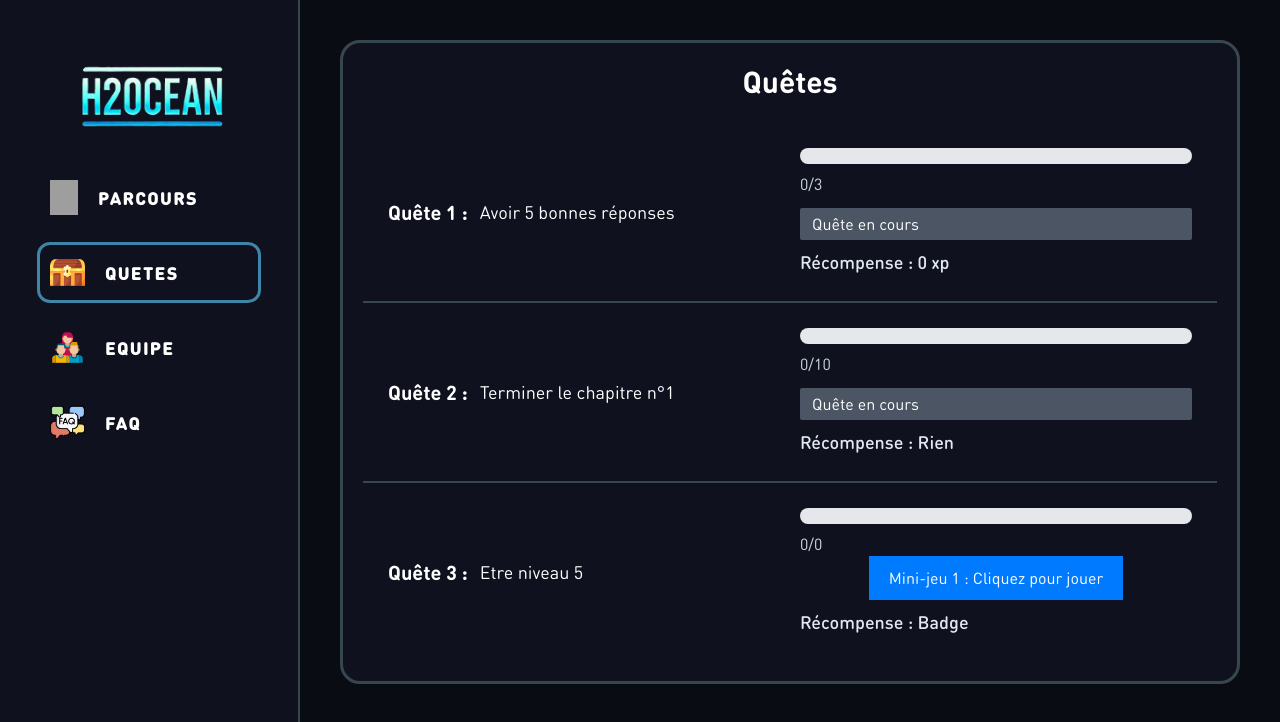
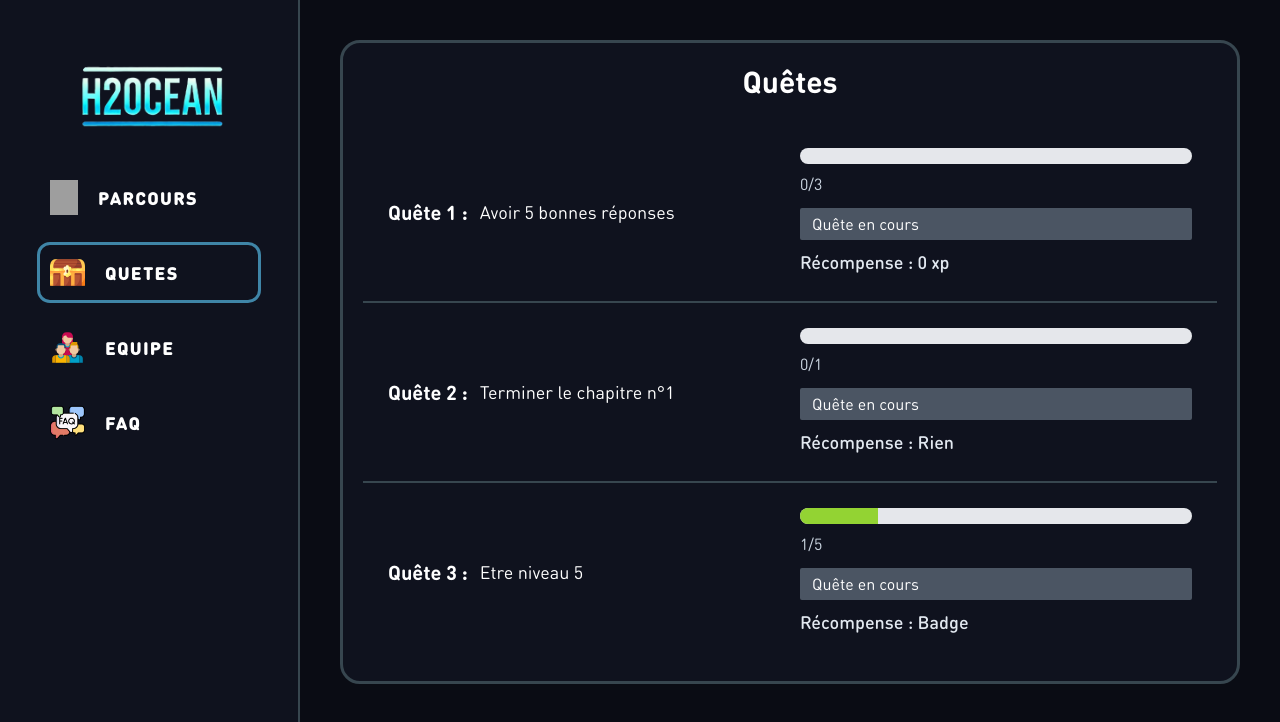
Before and after one commit to BgameB/h2ocean, a Next.js app: page /quest in a window 1280 px wide. Shown: the top 722 px of the page. Built offline with nearby package versions, Linux system fonts and the light colour scheme; no server answers; grey boxes are pictures that could not be loaded.

Commit message:
fix: resolve one quest

```diff
--- a/app/quest/page.tsx
+++ b/app/quest/page.tsx
@@ -38,8 +38,8 @@ export default function QuestsPage() {
               text="Terminer le chapitre n°1"
               color="#93d333"
               reward={"Rien"}
-              current={0}
-              max={10}
+              current={getProgress(1) === 10 ? 1 : 0}
+              max={1}
             />
             <QuestComponent
               id={3}
@@ -48,8 +48,8 @@ export default function QuestsPage() {
               text="Etre niveau 5"
               color="#93d333"
               reward={"Badge"}
-              current={0}
-              max={0}
+              current={getLevelFromXP(user.xp)}
+              max={5}
             />
           </div>
           {/* <div className="border-[#37464F] border-[3px]  p-[20px] rounded-[20px] bg-tertiary w-full">
```
